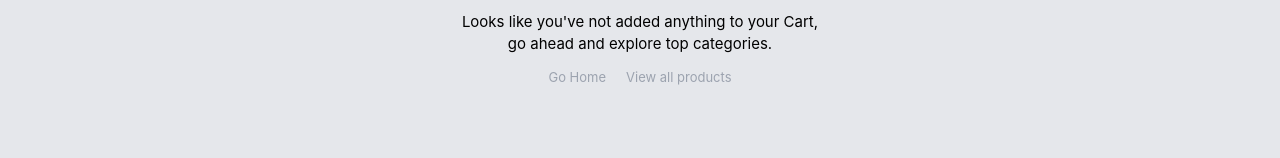
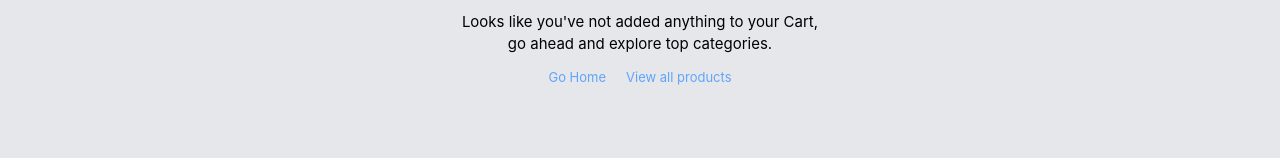
Before and after one commit to SirDest/simple-e-commerce-site, a React (Create React App) app: page /cart in a window 1280 px wide. Shown: the part 270-428 px from the top of the page. Built offline with nearby package versions, Linux system fonts and the light colour scheme.

Commit message:
bug fixes

```diff
--- a/src/components/Cart/EmptyCart.tsx
+++ b/src/components/Cart/EmptyCart.tsx
@@ -18,13 +18,13 @@ const EmptyCart: React.FC = () => {
       <div className='w-fit p-3 flex gap-5'>
         <a
           href='/'
-          className='text-gray-400 hover:text-blue-500 cursor-pointer text-[13px] flex font-normal items-center'
+          className='text-blue-400 hover:text-blue-600 cursor-pointer text-[13px] flex font-normal items-center'
         >
           Go Home
         </a>
         <a
-          href='/products'
-          className='text-gray-400 hover:text-blue-500 cursor-pointer text-[13px] flex font-normal items-center'
+          href='/product'
+          className='text-blue-400 hover:text-blue-600 cursor-pointer text-[13px] flex font-normal items-center'
         >
           View all products
         </a>
--- a/src/components/Header/Header.tsx
+++ b/src/components/Header/Header.tsx
@@ -26,10 +26,12 @@ const Header: React.FC = () => {
         href='/cart'
         className='p-3 text-[15px] w-fit rounded bg-white text-black flex gap-4 items-center'
       >
-        <p className='lg:block hidden'>Cart ({cartItems.length})</p>
         <div className='p-2 bg-gray-200 rounded'>
           <IoCartOutline className='text-[18px] font-light' />
         </div>
+        <p className='flex'>
+          <span className='lg:block hidden'>Cart</span> ({cartItems.length})
+        </p>
       </a>
       <div className='p-3 text-[15px] flex-1 rounded bg-white text-black flex justify-center md:justify-between gap-4 items-center'>
         <a href='/' className='font-bold'>
```
